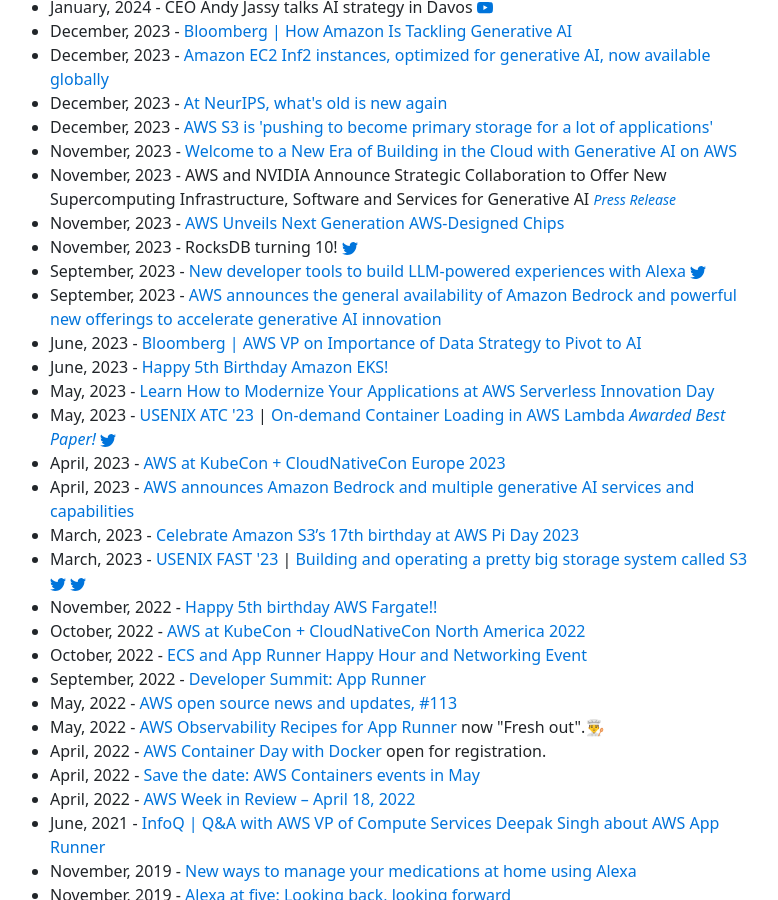
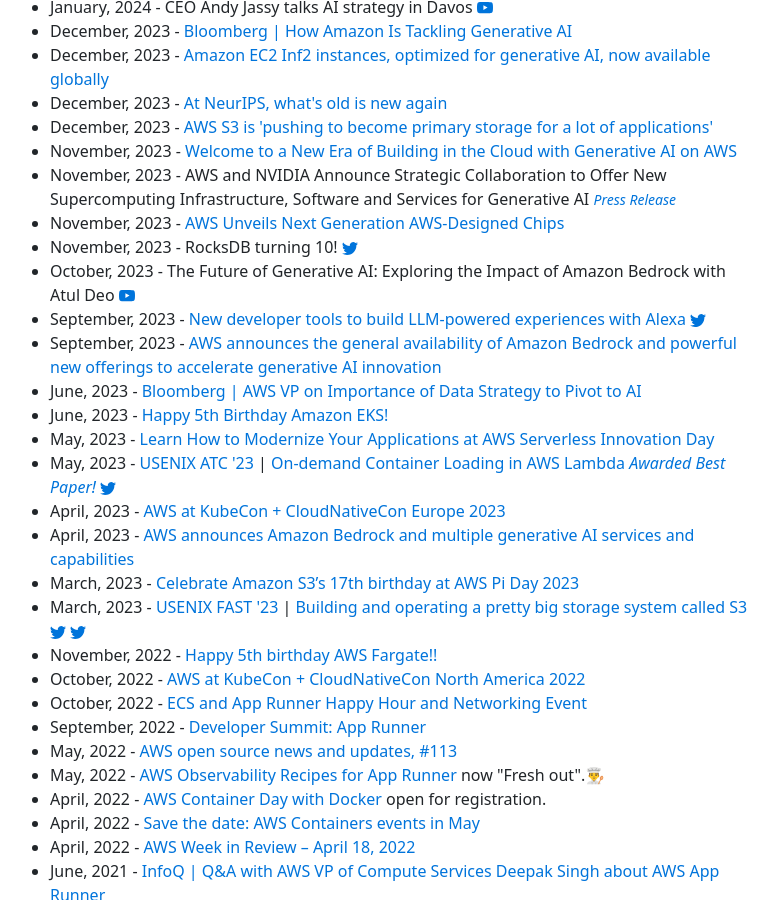
Before and after one commit to gfw001/gfw001.github.io, a Jekyll site: the page index.html, which Jekyll copies as it is, in a window 1280 px wide and 900 px high, scrolled down 2064 px. Shown: the whole window, without its empty margins (64-842 px from the left). Built offline with Jekyll 4.4.1, drawn with Linux system fonts in a browser that asks for light colours.

Commit message:
Update index.html

```diff
--- a/index.html
+++ b/index.html
@@ -395,6 +395,13 @@
                 </svg>
                 </a>
 	</li>
+	<li>
+		October, 2023 - The Future of Generative AI: Exploring the Impact of Amazon Bedrock with Atul Deo <a href="https://youtu.be/yW8keNuEHRI?si=9FHlcHjrk4PSsyZ8">
+		<svg xmlns="http://www.w3.org/2000/svg" width="16" height="16" fill="currentColor" class="bi bi-youtube" viewBox="0 0 16 16">
+                <path d="M8.051 1.999h.089c.822.003 4.987.033 6.11.335a2.01 2.01 0 0 1 1.415 1.42c.101.38.172.883.22 1.402l.01.104.022.26.008.104c.065.914.073 1.77.074 1.957v.075c-.001.194-.01 1.108-.082 2.06l-.008.105-.009.104c-.05.572-.124 1.14-.235 1.558a2.007 2.007 0 0 1-1.415 1.42c-1.16.312-5.569.334-6.18.335h-.142c-.309 0-1.587-.006-2.927-.052l-.17-.006-.087-.004-.171-.007-.171-.007c-1.11-.049-2.167-.128-2.654-.26a2.007 2.007 0 0 1-1.415-1.419c-.111-.417-.185-.986-.235-1.558L.09 9.82l-.008-.104A31.4 31.4 0 0 1 0 7.68v-.123c.002-.215.01-.958.064-1.778l.007-.103.003-.052.008-.104.022-.26.01-.104c.048-.519.119-1.023.22-1.402a2.007 2.007 0 0 1 1.415-1.42c.487-.13 1.544-.21 2.654-.26l.17-.007.172-.006.086-.003.171-.007A99.788 99.788 0 0 1 7.858 2h.193zM6.4 5.209v4.818l4.157-2.408L6.4 5.209z"/>
+                </svg>
+		</a>
+	</li>
 	<!--
 	<li>
 		September, 2023 - <a href="https://softwareengineeringdaily.com/2023/09/26/using-ai-to-supercharge-devx/">AI-powered DevX at AWS with Deepak Singh</a>
```
